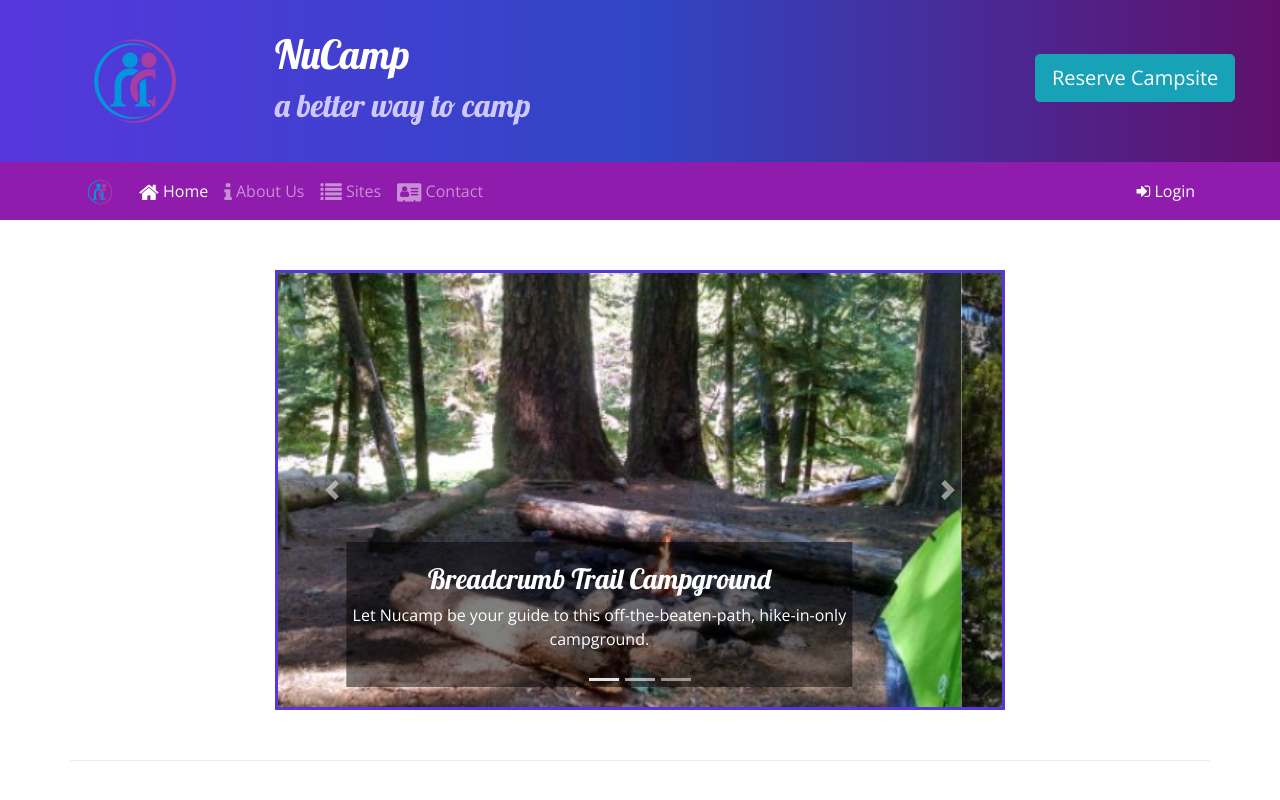
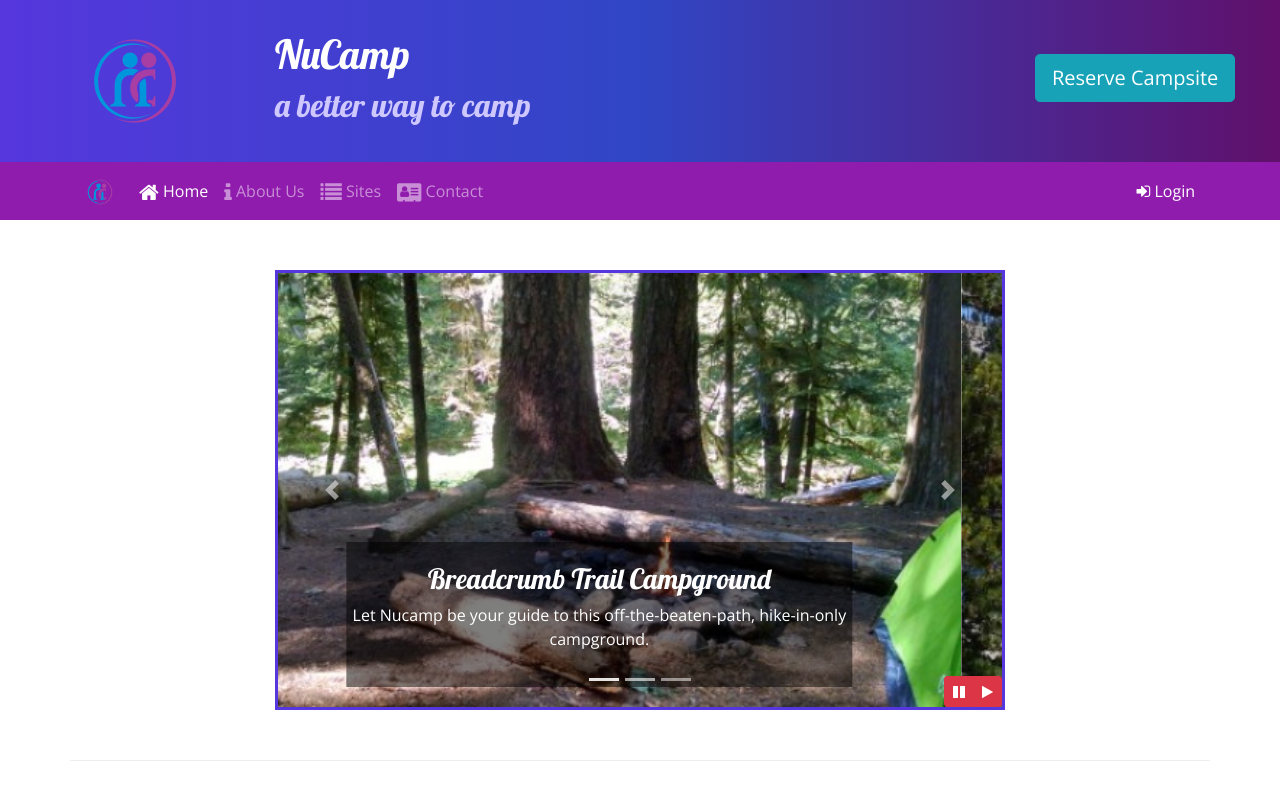
Before and after one commit to KitsuneMiko/bootstrap-practice, a website: page index.html in a window 1280 px wide. Shown: the top 800 px of the page. Drawn offline with nearby package versions, Linux system fonts and the light colour scheme.

Commit message:
Bootstrap and jQuery Part 1

```diff
--- a/css/styles.css
+++ b/css/styles.css
@@ -48,3 +48,10 @@ a, a:hover {
 .carousel {
     border: solid #5637dd;
 }
+
+#carouselButton {
+    position: absolute;
+    right: 0;
+    bottom: 0;
+    z-index: 100;
+}
--- a/index.html
+++ b/index.html
@@ -203,6 +203,16 @@
                             Next
                         </span>
                     </a>
+                    <div class="btn-group" id="carouselButton">
+                        <button class="btn btn-danger btn-sm" id="carouselPause">
+                            <i class="fa fa-pause">
+                            </i>
+                        </button>
+                        <button class="btn btn-danger btn-sm" id="carouselPlay">
+                            <i class="fa fa-play">
+                            </i>
+                        </button>
+                    </div>
                 </div>
             </div>
         </div>
@@ -295,7 +305,17 @@
 
     <script src="node_modules/bootstrap/dist/js/bootstrap.min.js">
     </script>
-
+    <script>
+        $(function() {
+            $(".carousel").carousel( { interval: 2000, pause: "false" } );
+            $("#carouselPause").click(function(){
+                $(".carousel").carousel("pause");
+            });
+            $("#carouselPlay").click(function(){
+                $(".carousel").carousel("cycle");
+            });
+        });
+    </script>
 </body>
 
 </html>
```
